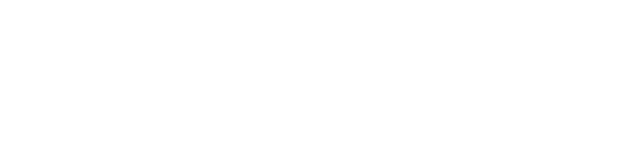
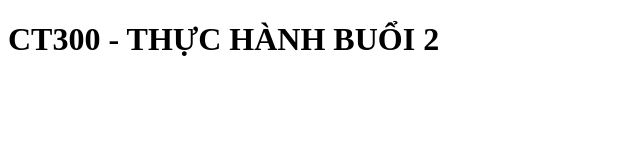
Before and after one commit to Noahvnp/CT300-BaiTap1, a plain HTML site: page NewProjectWeb/index.html in a window 1280 px wide. Shown: the whole page, without its empty margins (0-640 px from the left). Drawn offline with Linux system fonts and the light colour scheme.

Commit message:
modify index.html

```diff
--- a/NewProjectWeb/index.html
+++ b/NewProjectWeb/index.html
@@ -4,9 +4,9 @@
     <meta charset="UTF-8">
     <meta http-equiv="X-UA-Compatible" content="IE=edge">
     <meta name="viewport" content="width=device-width, initial-scale=1.0">
-    <title>Document</title>
+    <title>Buổi 2</title>
 </head>
 <body>
-
+    <h1>CT300 - THỰC HÀNH BUỔI 2</h1>
 </body>
 </html>
```
